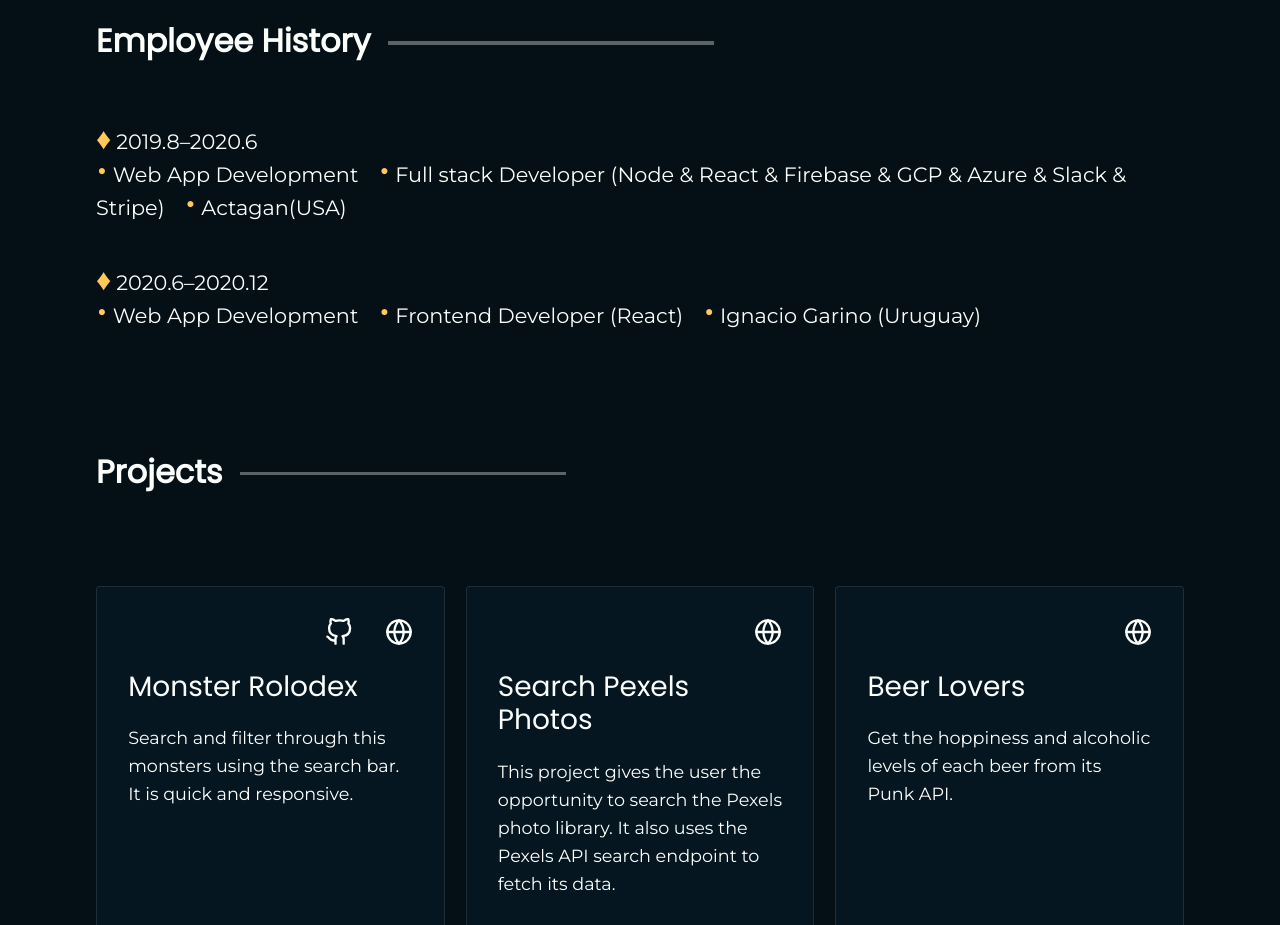
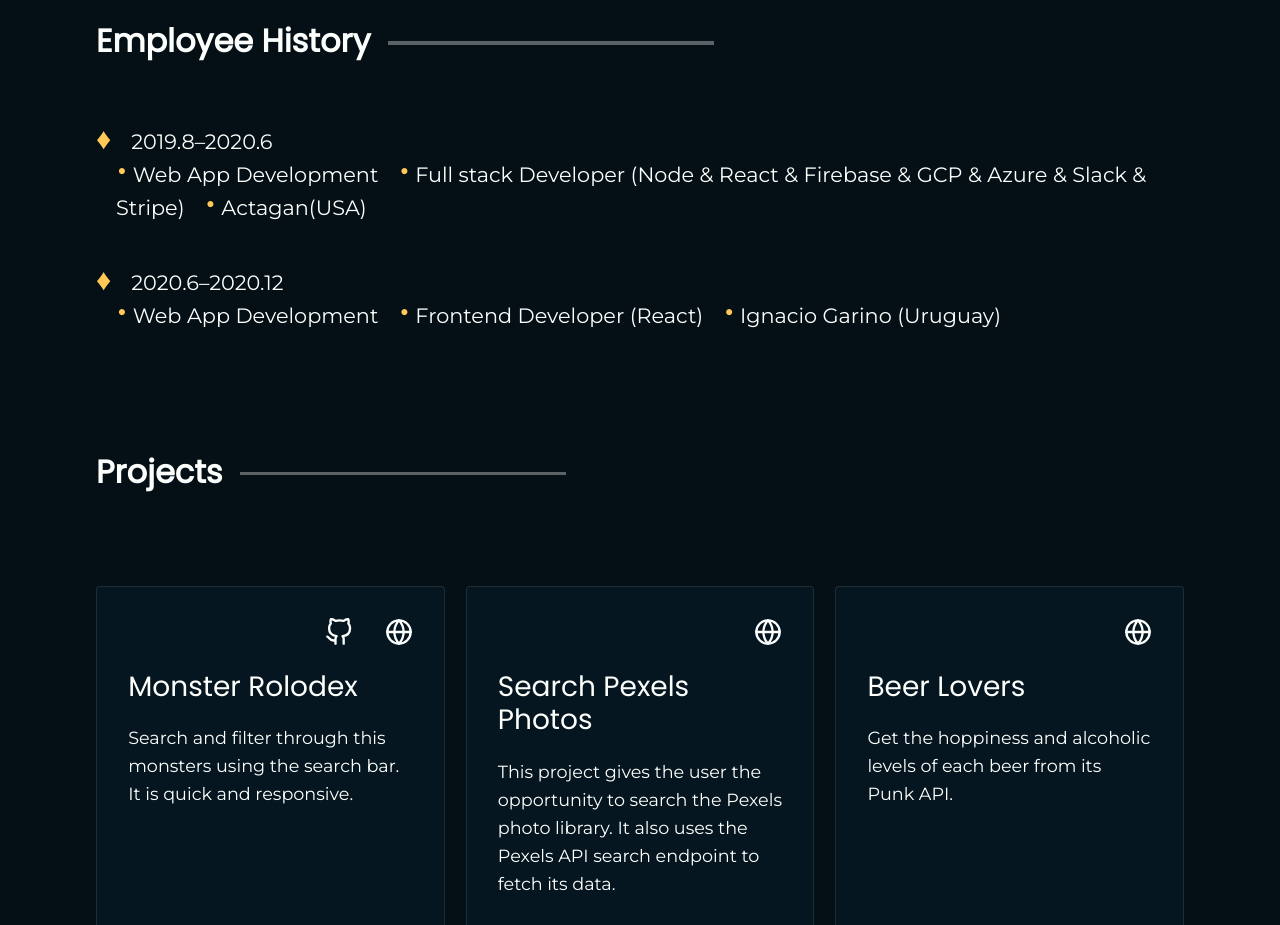
Before and after one commit to jupiteris/portfolio, a React (Create React App) app: page / in a window 1280 px wide. Shown: the part 2620-3545 px from the top of the page. Built offline with nearby package versions, Linux system fonts and the light colour scheme.

Commit message:
fix something

```diff
--- a/src/Pages/History/History.js
+++ b/src/Pages/History/History.js
@@ -15,12 +15,15 @@
                 const { title, position, company, period } = history;
                 return (
                   <Career key={index}>
-                    <p>{period}</p>
-                    <p>
+                    <div>
+                      <span className="period">♦</span>
+                      <span>{period}</span>
+                    </div>
+                    <div>
                       <span>{title}</span>
                       <span>{position}</span>
                       <span>{company}</span>
-                    </p>
+                    </div>
                   </Career>
                 );
               })
--- a/src/Pages/History/History.style.js
+++ b/src/Pages/History/History.style.js
@@ -9,17 +9,19 @@
   :last-child {
     margin-bottom: 0px;
   }
-  p:first-child::before {
-    content: "♦";
+  div:nth-child(1) .period {
     color: #ffc857;
-    margin-right: 5px;
+    margin-right: 20px;
     font-size: 30px;
     line-height: 1px;
   }
-  span {
+  div:nth-child(2) {
+    padding: 0px 20px;
+  }
+  div:nth-child(2) > span {
     margin-right: 20px;
   }
-  span::before {
+  div:nth-child(2) > span::before {
     content: "•";
     color: #ffc857;
     margin-right: 5px;
```
